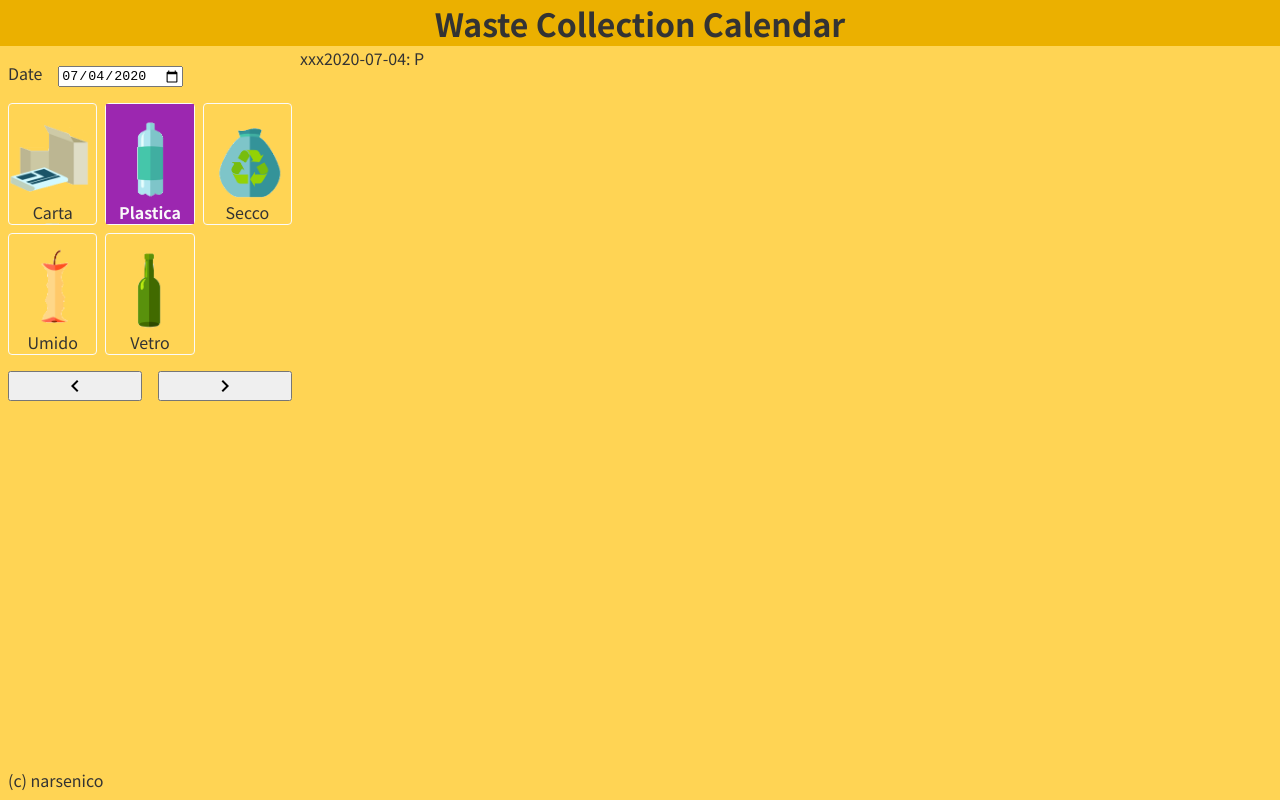
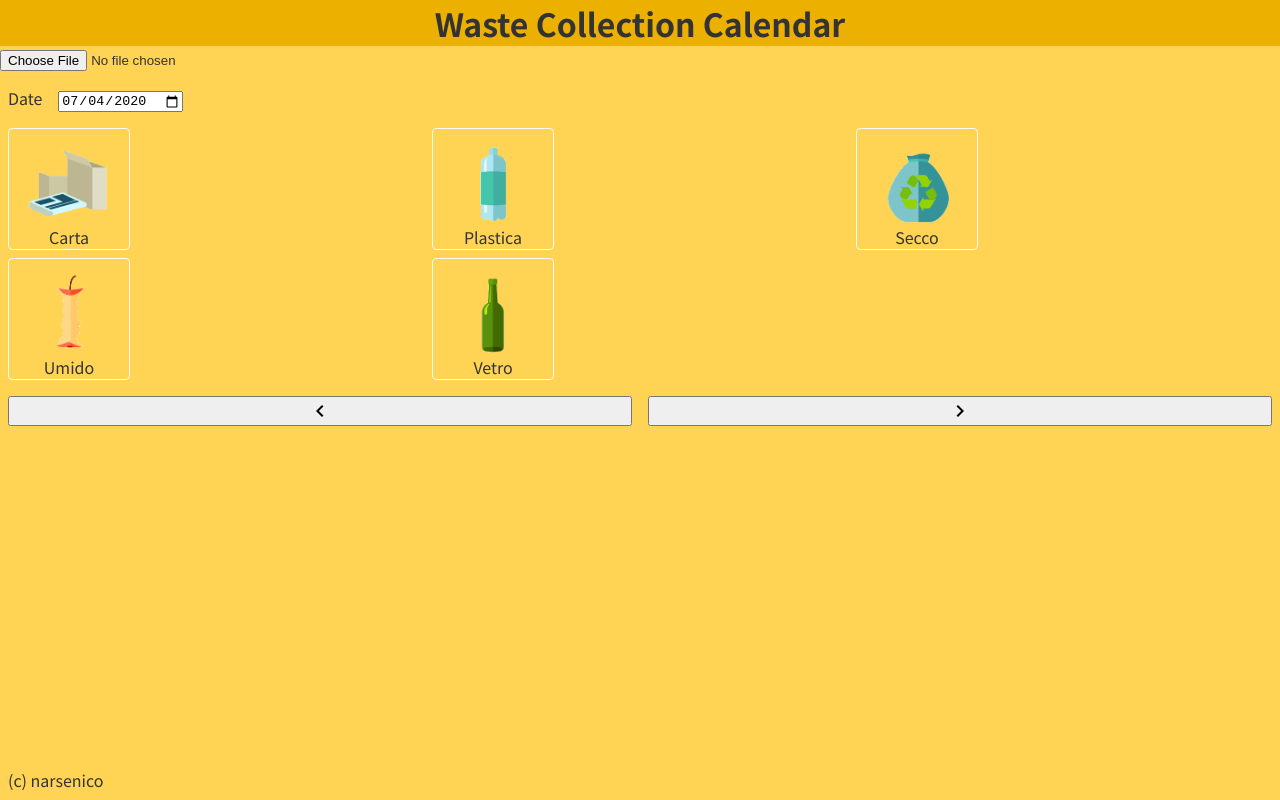
Before and after one commit to narsenico/waste-collection-calendar, a React (Create React App) app: page / in a window 1280 px wide. Built offline with nearby package versions, Linux system fonts and the light colour scheme.

Commit message:
Upload data from json file

```diff
--- a/src/App.css
+++ b/src/App.css
@@ -30,16 +30,6 @@ body {
 }
 
 main {
-    display: flex;
-    flex-wrap: wrap;
-}
-
-main > :first-child {
-    flex-basis: 300px;
-}
-
-main > :last-child {
-    flex-basis: auto;
 }
 
 header > h1 {
@@ -100,6 +90,7 @@ footer {
 
 .waste-checkbox {
     height: 120px;
+    width: 120px;
     position: relative;
     border: solid 1px var(--text-color-light);
     border-radius: 4px;
@@ -129,21 +120,21 @@ footer {
 }
 
 .waste-checkbox.waste-c > label {
-    background-position: 35% 71%;
+    background-position: 33% 71%;
 }
 
 .waste-checkbox.waste-p > label {
-    background-position: 7% 39%;
+    background-position: 3% 39%;
 }
 
 .waste-checkbox.waste-s > label {
-    background-position: 90% 99%;
+    background-position: 94% 99%;
 }
 
 .waste-checkbox.waste-u > label {
-    background-position: 90% 40%;
+    background-position: 94% 40%;
 }
 
 .waste-checkbox.waste-v > label {
-    background-position: 63% 5%;
+    background-position: 64% 5%;
 }
--- a/src/App.js
+++ b/src/App.js
@@ -3,6 +3,7 @@ import './App.css';
 import WasteCollection from './components/WasteCollection';
 import Calendar from './data/calendar';
 import WasteHistory from './components/WasteHistory';
+import Uploader from './components/Uploader';
 
 const CalendarContext = createContext();
 
@@ -13,13 +14,16 @@ function App() {
                 <h1>Waste Collection Calendar</h1>
             </header>
             <CalendarContext.Provider
-                value={new Calendar({ '2020-07-04': 'P' })}
+                value={new Calendar()}
             >
                 <CalendarContext.Consumer>
-                    {(value) => (
+                    {(calendar) => (
                         <main>
-                            <WasteCollection calendar={value} />
-                            <WasteHistory calendar={value} />
+                            <Uploader
+                                onLoad={(e) => calendar.loadWasteData(e.detail)}
+                            />
+                            <WasteCollection calendar={calendar} />
+                            <WasteHistory calendar={calendar} />
                         </main>
                     )}
                 </CalendarContext.Consumer>
--- /dev/null
+++ b/src/components/Uploader.js
@@ -0,0 +1,49 @@
+import React, { useRef } from 'react';
+
+const Uploader = ({ onLoad }) => {
+    const refFile = useRef();
+
+    const loadJSONFile = (file) => {
+        try {
+            const reader = new FileReader();
+            reader.onload = (e) => {
+                console.log(`File '${file.name}' loaded`);
+                if (onLoad) {
+                    const event = new CustomEvent('load', {
+                        detail: JSON.parse(e.target.result),
+                    });
+                    onLoad(event);
+                }
+            };
+            reader.onerror = (e) => {
+                console.error(e.target.error);
+            };
+            reader.readAsText(file);
+        } catch (e) {
+            console.error(e);
+        }
+    };
+
+    const onFileChange = (e) => {
+        const files = e.target.files;
+        if (files && files.length > 0) {
+            if (files[0].type === 'application/json') {
+                loadJSONFile(files[0]);
+            } else {
+                console.warn(
+                    'File type not valid: expected "application/json"'
+                );
+            }
+        } else {
+            console.log('No file to load');
+        }
+    };
+
+    return (
+        <div>
+            <input type="file" ref={refFile} onChange={onFileChange} />
+        </div>
+    );
+};
+
+export default Uploader;
--- a/src/components/WasteHistory.js
+++ b/src/components/WasteHistory.js
@@ -1,8 +1,4 @@
-import React, {
-    useEffect,
-    useCallback,
-    useReducer,
-} from 'react';
+import React, { useEffect, useCallback, useReducer } from 'react';
 
 function itemReducer(state, action) {
     switch (action.type) {
@@ -12,6 +8,8 @@ function itemReducer(state, action) {
         case 'delete':
             delete state[action.date];
             return { ...state };
+        case 'swap':
+            return { ...action.newState };
         default:
             throw new Error('Wrong action');
     }
@@ -30,18 +28,28 @@ const WasteHistory = ({ /** @type {Calendar} */ calendar }) => {
         }
     }, []);
 
+    const onLoadWasteData = useCallback((calendar) => {
+        dispacthItems({ type: 'swap', newState: calendar._data });
+    }, []);
+
     useEffect(() => {
         calendar.on('changevalue', onChangeValue);
-        return () => calendar.off('changevalue', onChangeValue);
-    }, [calendar, onChangeValue]);
+        calendar.on('loadwastedata', onLoadWasteData);
+        return () => {
+            calendar.off('changevalue', onChangeValue);
+            calendar.off('loadwastedata', onLoadWasteData);
+        };
+    }, [calendar, onChangeValue, onLoadWasteData]);
 
     return (
         <div className="history-container">
-            {Object.keys(items).sort().map((date) => (
-                <div key={date}>
-                    xxx{date}: {items[date]}
-                </div>
-            ))}
+            {Object.keys(items)
+                .sort()
+                .map((date) => (
+                    <div key={date}>
+                        xxx{date}: {items[date]}
+                    </div>
+                ))}
         </div>
     );
 };
--- a/src/data/calendar.js
+++ b/src/data/calendar.js
@@ -1,4 +1,3 @@
-//@ts-check
 import { format, parse, add } from 'date-fns';
 
 const FORMAT = 'yyyy-MM-dd';
@@ -6,11 +5,11 @@ const FORMAT_HUMAN = 'EEE dd MMM';
 
 export default class Calendar {
     _data = {};
-    /** @type {String} */
     _date;
     _events = {
         changedate: [],
         changevalue: [],
+        loadwastedata: []
     };
 
     constructor(data = {}) {
@@ -18,29 +17,55 @@ export default class Calendar {
         this._date = format(Date.now(), FORMAT);
     }
 
+    /**
+     * Ritorna la data corrente formattata per essere leggibile da umani.
+     */
     get humanDate() {
-        return format(parse(this._date, FORMAT, Date.now()), FORMAT_HUMAN);
+        try {
+            return format(parse(this._date, FORMAT, Date.now()), FORMAT_HUMAN);
+        } catch {
+            return '';
+        }
     }
 
+    /**
+     * Ritorna la data corrente.
+     */
     get date() {
         return this._date;
     }
 
-    set date(/** @type {String} */ value) {
+    /**
+     * Imposta la data corrente.
+     * Deve essere una stringa nel formato yyyy-MM-dd.
+     */
+    set date(value) {
         this._date = value;
     }
 
-    /** @returns {String[]} */
+    /**
+     * Ritorna il valore per la data corrente in array di stringhe.
+     */
     get arrayValue() {
         const value = this._data[this._date];
         return value ? value.split('') : [];
     }
 
+    /**
+     * Ritorna le tipologie di rifiuti per la data corrente.
+     *
+     * @returns {String|undefined}
+     */
     get value() {
         return this._data[this._date];
     }
 
-    set value(/** @type {String|String[]|null} */ value) {
+    /**
+     * Imposta il nuovo valore per la data corrente.
+     * Può essere una stringa, un array di stringhe (che verrà trasformato in stringa),
+     * oppure un valore nullo o vuoto (la data corrente verrà eliminata dai dati).
+     */
+    set value(value) {
         if (!value || value.length === 0) {
             delete this._data[this._date];
         } else if (Array.isArray(value)) {
@@ -52,14 +77,50 @@ export default class Calendar {
         this.fire('changevalue', [this._date, this._data[this._date]]);
     }
 
+    /**
+     * Ritorna tutte le chiavi.
+     *
+     * @returns {String[]} Elenco di date nel formato yyyy-MM-dd.
+     */
     get dates() {
         return Object.keys(this._data);
     }
 
+    /**
+     * Carica - sostistuendo - i dati passati in parametro,
+     * che sono nel formato wastedata.json cioè { types: [], data: { } }.
+     *
+     * Le chiavi di wastedata.data sono delle date nel formato yyyyMMdd,
+     * prima di usarle devo convertirle in yyyy-MM-dd.
+     *
+     * Terminato il caricamento viene scatenato l'evento 'loadwastedata'.
+     *
+     * @param {Object} wastedata Il contenuto di wastedata.json
+     */
+    loadWasteData(wastedata) {
+        this._data = Object.keys(wastedata.calendar).reduce((m, p) => {
+            const [, ...tokens] = /(\d{4})(\d{2})(\d{2})/.exec(p);
+            m[tokens.join('-')] = wastedata.calendar[p];
+            return m;
+        }, {});
+
+        this.fire('loadwastedata');
+    }
+
+    /**
+     * Ritorna le tipologie di rifiuti per la data in parametro.
+     *
+     * @param {String} date data per cui si vuole recuperare il valore.
+     */
     get(date) {
         return this._data[date];
     }
 
+    /**
+     * Porta avanti di un giorno la data corrente e ne ritorna il valore.
+     *
+     * @returns {String} nuova data
+     */
     nextDate() {
         return (this._date = format(
             add(parse(this._date, FORMAT, Date.now()), {
@@ -69,6 +130,11 @@ export default class Calendar {
         ));
     }
 
+    /**
+     * Porta indietro di un giorno la data corrente e ne ritorna il valore.
+     *
+     * @returns {String} nuova data
+     */
     previousDate() {
         return (this._date = format(
             add(parse(this._date, FORMAT, Date.now()), {
@@ -82,10 +148,16 @@ export default class Calendar {
         return JSON.stringify(this._data);
     }
 
-    fire(eventType, args) {
+    fire(eventType, args = []) {
         this._events[eventType].forEach((cb) => cb(this, ...args));
     }
 
+    /**
+     * Registra un handler per l'evento.
+     *
+     * @param {String} eventType tipo evento
+     * @param {Function} handler handler evento
+     */
     on(eventType, handler) {
         const handlers = this._events[eventType];
         if (!handlers) {
@@ -95,13 +167,19 @@ export default class Calendar {
         this._events[eventType].push(handler);
     }
 
-    off(eventType, callback) {
+    /**
+     * Rimuove l'handler per l'evento.
+     *
+     * @param {String} eventType tipo evento
+     * @param {Function} handler handler evento
+     */
+    off(eventType, handler) {
         const handlers = this._events[eventType];
         if (!handlers) {
             throw new Error(`Event '${eventType}' not found`);
         }
 
-        const idx = handlers.findIndex((cb) => cb === callback);
+        const idx = handlers.findIndex((cb) => cb === handler);
         if (idx >= 0) {
             handlers.splice(idx, 1);
         }
```
